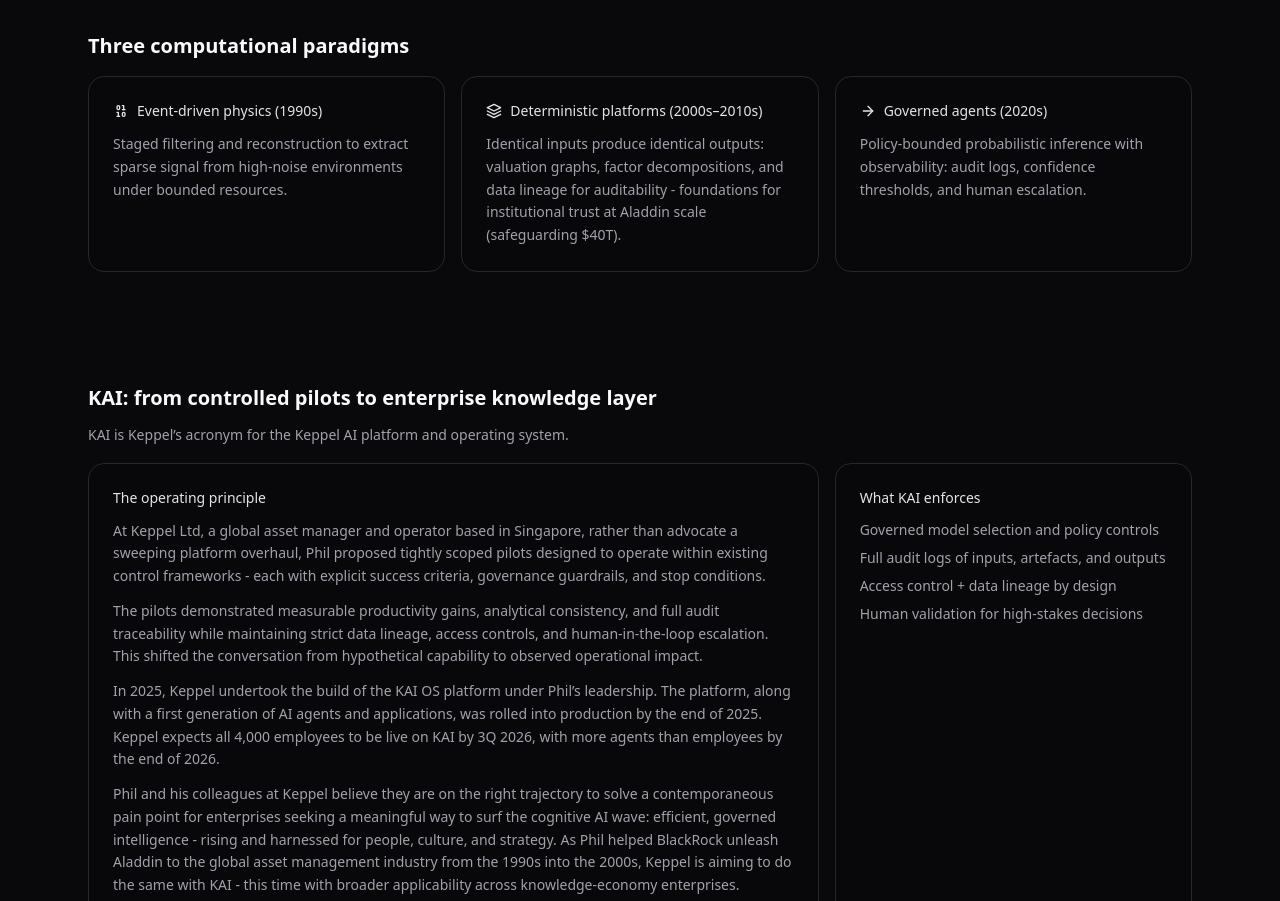
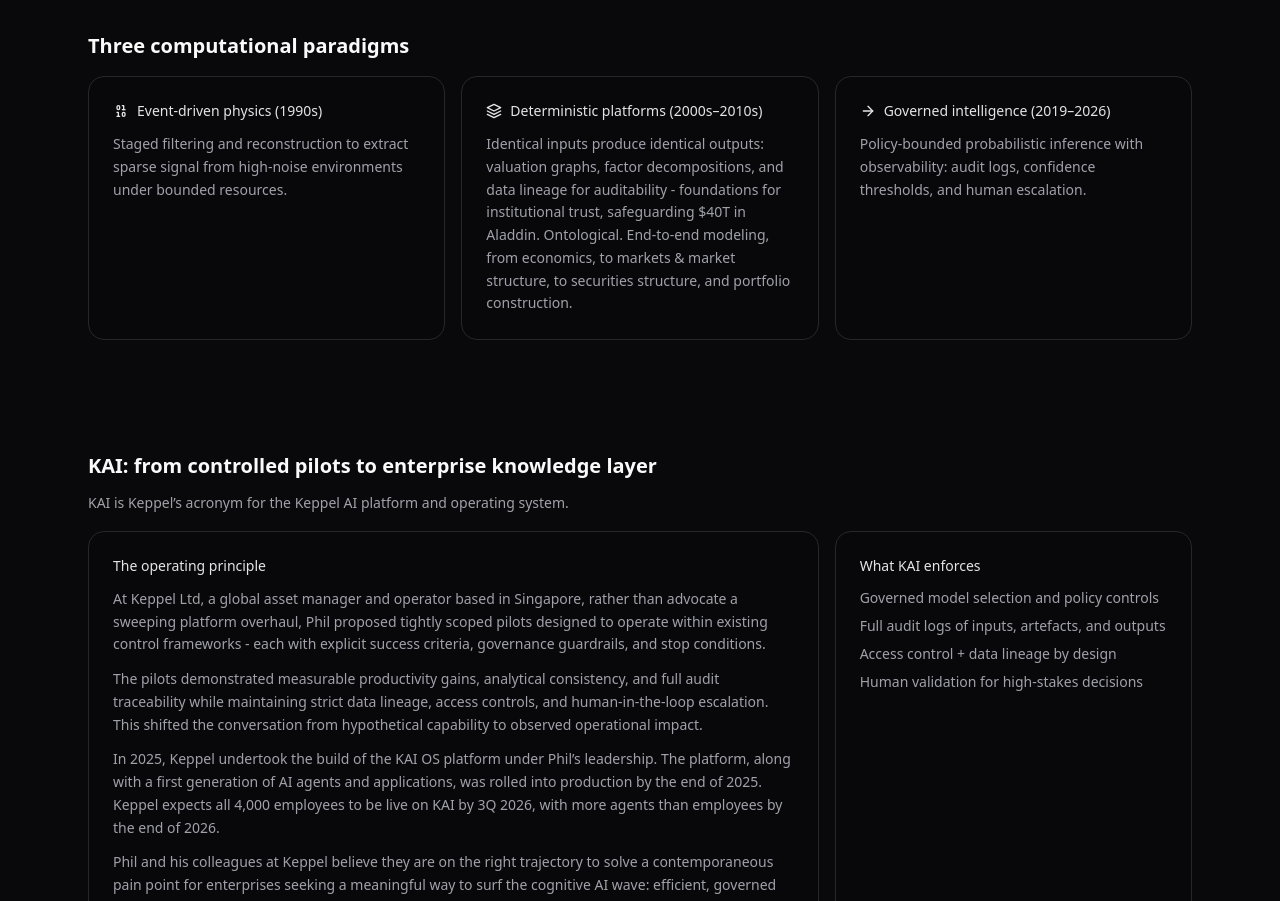
Before and after one commit to philipchewmy/kai, a React (Vite) app: page / in a window 1280 px wide. Shown: the part 1920-2821 px from the top of the page. Built offline with nearby package versions, Linux system fonts and the light colour scheme; a web font is replaced by a local one.

Commit message:
Update Aladdin deterministic platforms description

```diff
--- a/src/App.jsx
+++ b/src/App.jsx
@@ -209,12 +209,12 @@
                 <Layers size={16} /> Deterministic platforms (2000s–2010s)
               </div>
               <div className="mt-3 text-sm leading-relaxed text-zinc-400">
-                Identical inputs produce identical outputs: valuation graphs, factor decompositions, and data lineage for auditability - foundations for institutional trust at Aladdin scale (safeguarding $40T).
+                Identical inputs produce identical outputs: valuation graphs, factor decompositions, and data lineage for auditability - foundations for institutional trust, safeguarding $40T in Aladdin. Ontological. End-to-end modeling, from economics, to markets & market structure, to securities structure, and portfolio construction.
               </div>
             </div>
             <div className="rounded-2xl border border-zinc-800 bg-zinc-950/40 p-6">
               <div className="flex items-center gap-2 text-sm font-medium text-zinc-200">
-                <ArrowRight size={16} /> Governed agents (2020s)
+                <ArrowRight size={16} /> Governed intelligence (2019–2026)
               </div>
               <div className="mt-3 text-sm leading-relaxed text-zinc-400">
                 Policy-bounded probabilistic inference with observability: audit logs, confidence thresholds, and human escalation.
```
